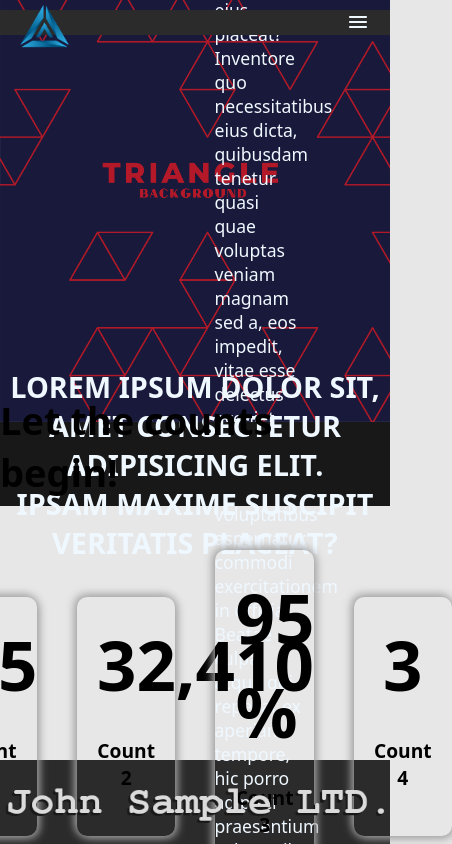
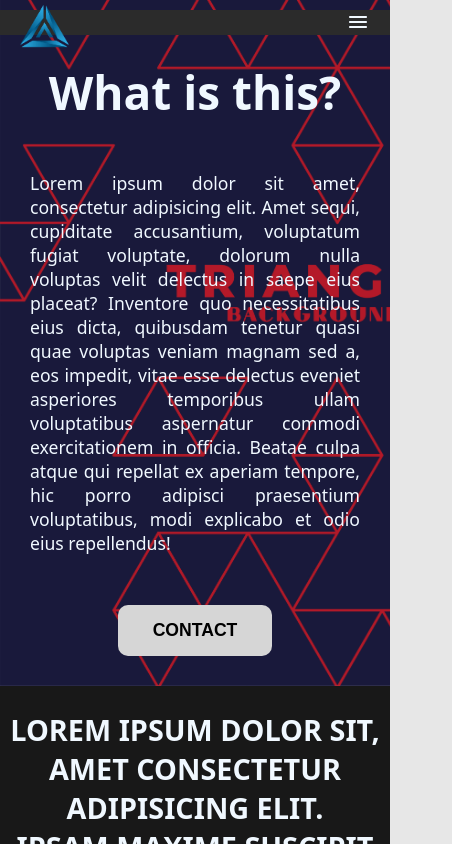
Before and after one commit to raptile666/sample-company-site-react, a React (Create React App) app: page /about in a window 390 px wide. Shown: the top 844 px of the page, 452 px wide, since content can reach past the window. Built offline with nearby package versions, Linux system fonts and the light colour scheme; the HTML template or start-up script is replaced by a standard one.

Commit message:
About.css breakpoints added

```diff
--- a/src/styles/About.css
+++ b/src/styles/About.css
@@ -71,6 +71,7 @@
 
 .counter-cont h2{
     font-size: 2.375rem;
+    text-align: center;
 }
 
 .counters{
@@ -98,3 +99,62 @@
 .count h4{
     font-size: 1.2rem;
 }
+
+@media screen and (max-width: 1595px){
+    .about-detail{
+        padding-left: 50%;
+    }
+}
+
+@media screen and (max-width: 1335px){
+    .about-detail{
+        padding-left: 0;
+        align-items: center;
+    }
+
+    .about-detail h1{
+        text-align: center;
+    }
+
+    .about-detail p{
+        text-align: justify;
+    }
+}
+
+@media screen and (max-width: 1245px){
+
+    .counter-cont{
+        height: auto;
+        margin-bottom: 30px;
+    }
+
+    .counters{
+        display: grid;
+        grid-template-columns: 1fr 1fr;
+    }
+
+    .count{
+        margin: 20px auto;
+        width: 80%;
+    }
+}
+
+@media screen and (max-width: 655px){
+    .about-detail, .about-small{
+        height: auto;
+    }
+    .about-detail{
+        padding: 30px 30px;
+    }
+
+    .about-detail p{
+        width: 100%;
+    }
+
+    .counters{
+        display: flex;
+        flex-direction: column;
+        align-items: center;
+        justify-content: center;
+    }
+}
```
